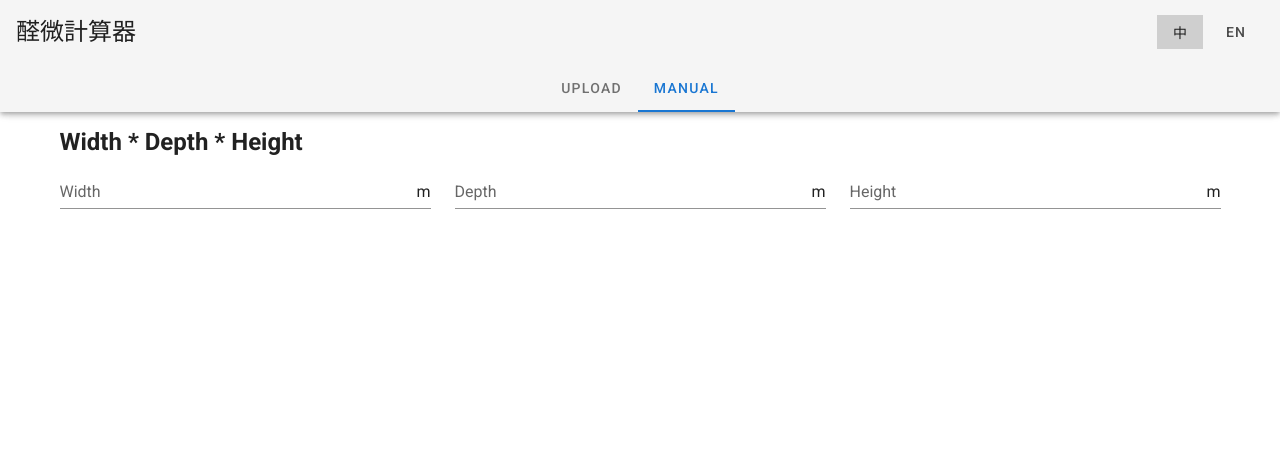
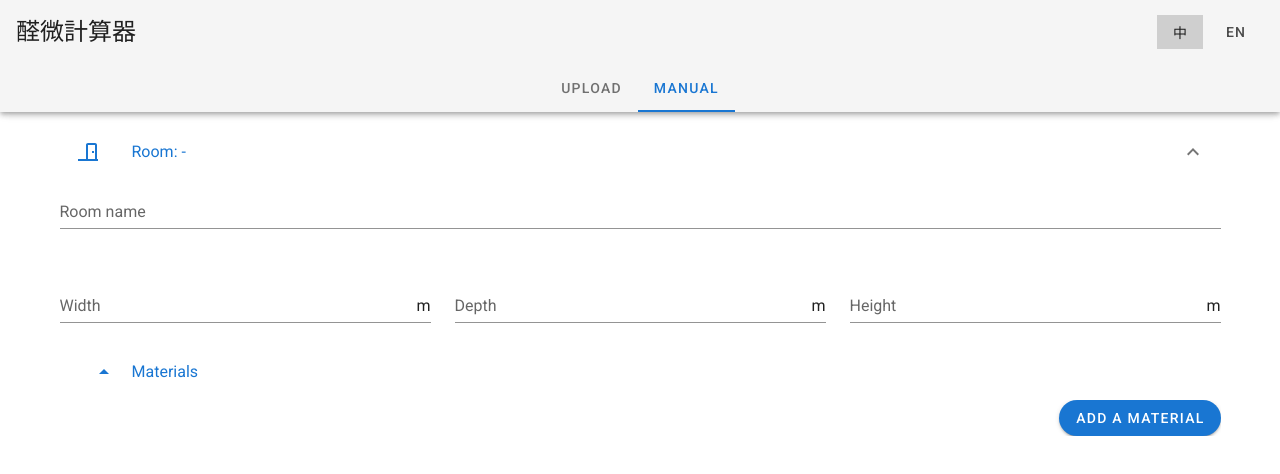
Before and after one commit to Roytangrb/rcho, a Vue app: page / in a window 1280 px wide. Both pictures are taken after a click on the tab "MANUAL". Shown: the top 474 px of the page. Built offline with nearby package versions, Linux system fonts and the light colour scheme.

Commit message:
V calc and add material group items

```diff
--- a/src/components/ManualForm.vue
+++ b/src/components/ManualForm.vue
@@ -1,6 +1,24 @@
 <template>
 	<v-container>
-		<h2>Width * Depth * Height</h2>
+    <v-list-group
+      :prepend-icon="icons.door"
+      value="false"
+    >
+      <template v-slot:activator>
+        <v-list-item-title>Room: {{ room_name || ' - ' }}</v-list-item-title>
+      </template>
+
+      <v-form ref="room-form" v-model="room_valid">
+        <v-row>
+          <v-col>
+            <v-text-field
+                v-model="room_name"
+                label="Room name"
+                type="text"
+              ></v-text-field>
+          </v-col>
+        </v-row>
+
         <v-row>
           <v-col
             cols="12"
@@ -8,7 +26,7 @@
           >
             <v-text-field
               v-model="width"
-            :rules="meterRules"
+              :rules="num_rules"
               label="Width"
               suffix="m"
               type="number"
@@ -22,7 +40,7 @@
           >
             <v-text-field
               v-model="depth"
-            :rules="meterRules"
+              :rules="num_rules"
               label="Depth"
               suffix="m"
               type="number"
@@ -36,7 +54,7 @@
           >
             <v-text-field
               v-model="height"
-            :rules="meterRules"
+              :rules="num_rules"
               label="Height"
               suffix="m"
               type="number"
@@ -44,24 +62,94 @@
             ></v-text-field>
           </v-col>
         </v-row>
+      </v-form>
+
+      <h2 v-if="room_valid">體積 : 使用面積 ({{ format(width * depth) }} m²) x 層高 ({{ format(height) }} m) = ({{ format(width * depth * height) }} m³)</h2>
+
+      <v-list-group
+        sub-group no-action
+        :append-icon="icons.wall"
+        value="false"
+      >
+        <template v-slot:activator>
+          <v-list-item-content>
+            <v-list-item-title>Materials</v-list-item-title>
+          </v-list-item-content>
+        </template>
+
+        <v-list-item v-for="(item, index) in items" :key="index">
+          <v-row>
+            <v-col cols="12" md="4">
+              <v-text-field
+                  v-model="item.name"
+                  label="Name"
+                  type="text"
+                >
+              </v-text-field>
+            </v-col>
+            <v-col cols="12" md="4">
+              <v-text-field
+                  v-model="item.factor"
+                  :rules="num_rules"
+                  label="Factor A"
+                  type="number"
+                  required
+                >
+              </v-text-field>
+            </v-col>
+            <v-col cols="12" md="4">
+              <v-text-field
+                  v-model="item.area"
+                  :rules="num_rules"
+                  label="Area"
+                  type="number"
+                  suffix="m²"
+                  required
+                >
+              </v-text-field>
+            </v-col>
+          </v-row>
+        </v-list-item>
+        <div class="text-right">
+          <v-btn rounded color="primary" dark @click="addMaterial">Add a material</v-btn>
+        </div>
+      </v-list-group>
+    </v-list-group>
 	</v-container>
 </template>
 
 <script>
+  import { mdiDoorClosed, mdiWall} from '@mdi/js';
+
 	export default{
 		name: "MuaualForm",
 		data: ()=>({
+      icons: {
+        door: mdiDoorClosed,
+        wall: mdiWall,
+      },
+
+      room_name: '',
 			width: null,
 			depth: null,
 			height: null,
-			meterRules: [
+      room_valid: false,
+      items: [],
+      new_item: { name: null, factor: null, area: null },
+			num_rules: [
 				v => !!v || 'Required',
 				v => !isNaN(Number(v)) || 'Must be a number',
 				v => Number(v) > 0 || 'Invalid numebr'
 			]
 		}),
 		methods:{
-
+      addMaterial(){
+        var vm = this
+        vm.items.push(vm.new_item)
+      },
+      format(num){
+        return Number(num).toFixed(2)
+      }
 		}
 	}
 </script>
--- a/src/components/TableUpload.vue
+++ b/src/components/TableUpload.vue
@@ -97,10 +97,6 @@
 </script>
 
 <style scoped lang="less">
-	.text-center{
-		text-align: center;
-	}
-
 	.drop-zone{
 		width: 100%;
 		height: 300px;
```
Lines whose indentation alone changed are shown as unchanged.
